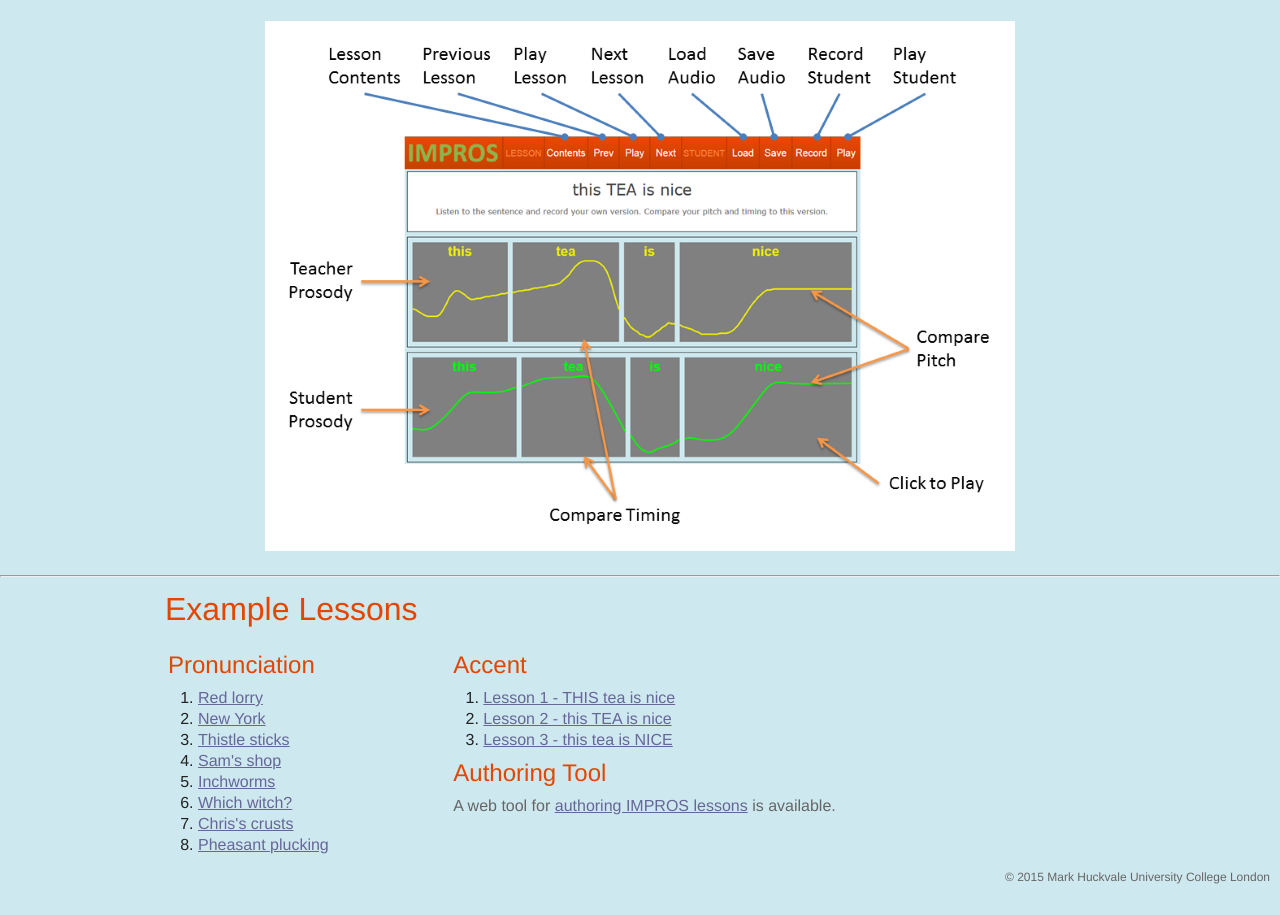
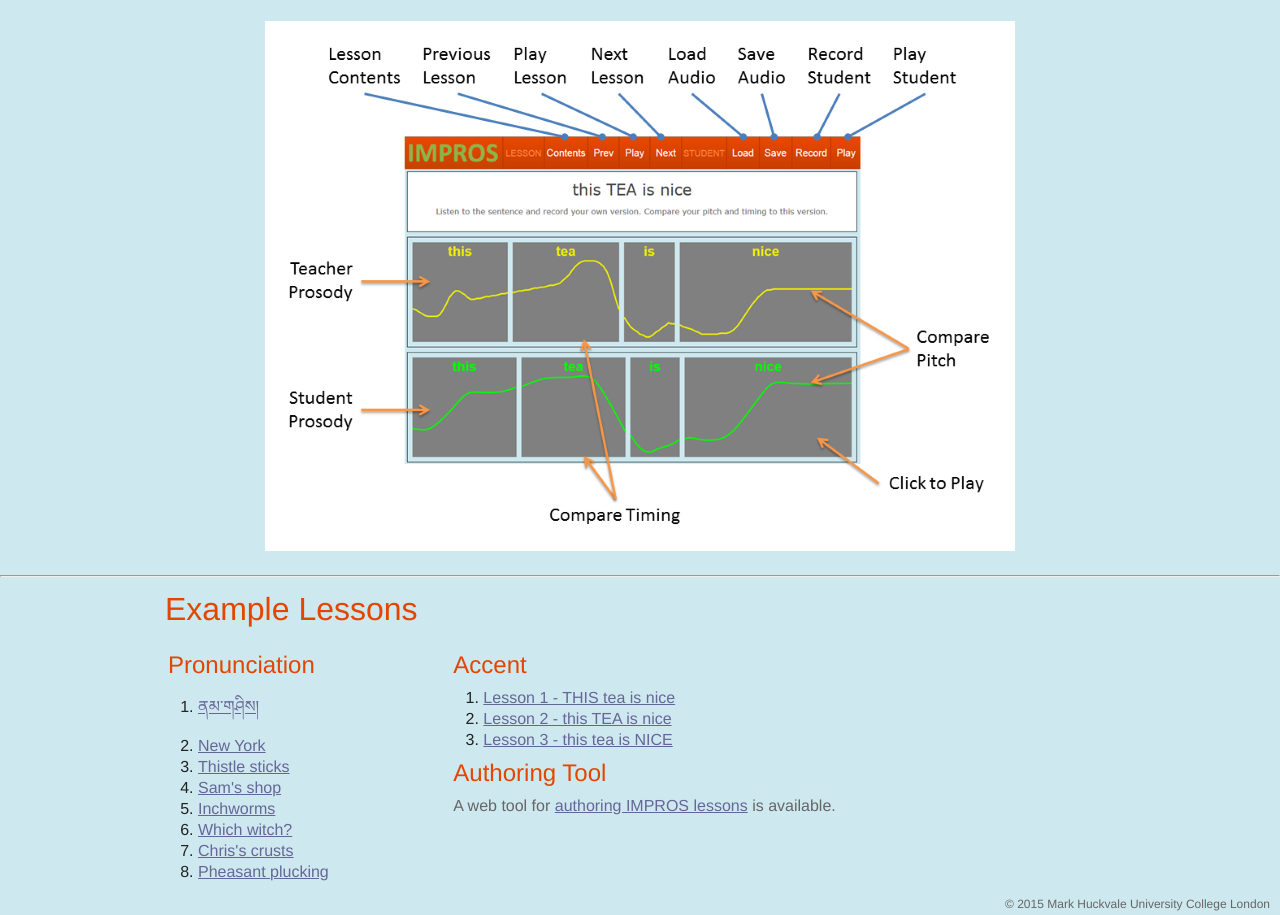
Before and after one commit to Dharma-Sagar/impros, a plain HTML site: page source/index.html in a window 1280 px wide. Shown: the part 117-1032 px from the top of the page. Before the commit the page ends 1005 px from the top, so only its background shows below. Drawn offline with Linux system fonts and the light colour scheme.

Commit message:
add 1 text from Thoesam

```diff
--- a/source/index.html
+++ b/source/index.html
@@ -27,7 +27,7 @@
 <tr><td style="vertical-align:top">
 <h3>Pronunciation</h3>
 <ol>
-<li><a href="impros.php?home=index.html&base=audio/exercise&nlsn=8&curr=1">Red lorry</a>
+<li><a href="impros.php?home=index.html&base=audio/namshi&nlsn=8&curr=1">ནམ་གཤིས།</a>
 <li><a href="impros.php?home=index.html&base=audio/exercise&nlsn=8&curr=2">New York</a>
 <li><a href="impros.php?home=index.html&base=audio/exercise&nlsn=8&curr=3">Thistle sticks</a>
 <li><a href="impros.php?home=index.html&base=audio/exercise&nlsn=8&curr=4">Sam's shop</a>
```
Also changed, not shown: source/audio/namshi1.txt (added), 1 other file.
